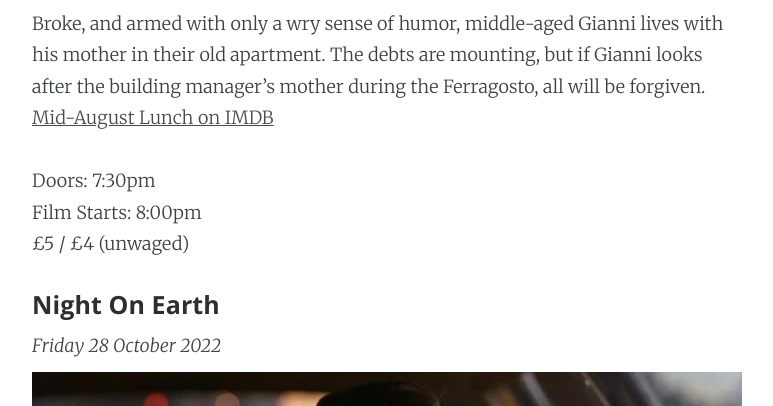
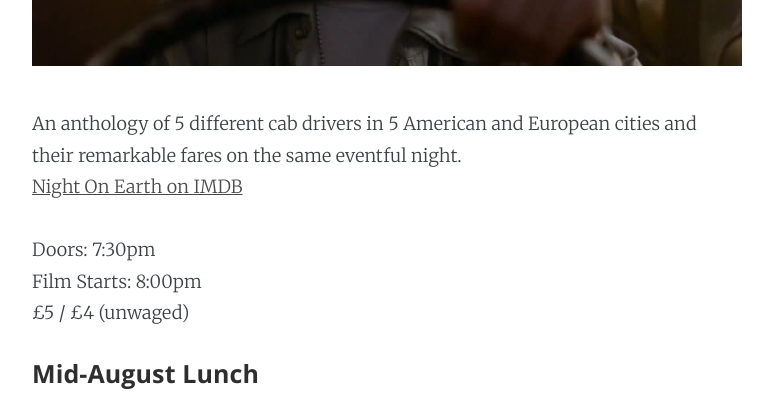
Before and after one commit to caprenter/shipley-film-society, a Jekyll site: the page built from index.md, in a window 1280 px wide and 900 px high, scrolled down 1546 px, cut to the strip 248-654 px from the top of the window. Shown: the whole strip, without its empty margins (253-1026 px from the left). Built offline with Jekyll 4.4.1, drawn with Linux system fonts in a browser that asks for light colours; nearby versions of some CDN libraries; comment, search, counter and statistics services are not loaded; some of the changed text lies outside the part shown.

Commit message:
Changes the first film. Fixes #43

```diff
--- a/_data/films.csv
+++ b/_data/films.csv
@@ -4,8 +4,8 @@ our-id,name,date,doors,start,price,discounted,link,certificate,image,Alt-text,yo
 ,To be confirmed,2023-01-27,,,5,4,,,,,,,
 8-women,8 Women,2022-12-16,19:30:00,20:00:00,5,4,https://www.imdb.com/title/tt0283832,15,resources/8women.jpg,"8 Women, François Ozon, 2002",https://www.youtube.com/embed/Fv8_fsEq_j0,"One murdered man, eight women, each seeming to be eager than the others to know the truth. Gimme, gimme, gimme some clues to make up my mind. And eventually enter the truth. Oh, thou cruel woman!","One murdered man, eight women, each seeming to be eager than the others to know the truth. Gimme, gimme, gimme some clues to make up my mind. And eventually enter the truth. Oh, thou cruel woman!"
 smoke,Smoke,2022-11-25,19:30:00,20:00:00,5,4,https://www.imdb.com/title/tt0114478/,15,resources/smoke.jpg,"Smoke, Wayne Wang, 1995",https://www.youtube.com/embed/E8eiFdoI5W0,Two brothers are taken by a father they only knew from a single photograph on a journey into the wilderness&hellip;,
-night_on_earth,Night On Earth,2022-10-28,19:30:00,20:00:00,5,4,https://www.imdb.com/title/tt0102536/,15,resources/nightonearth.jpg,"Night On Eart, Jim Jarmusch, 1991",https://www.youtube.com/embed/F1m6GlPyOSU,An anthology of 5 different cab drivers in 5 American and European cities and their remarkable fares on the same eventful night.,An anthology of 5 different cab drivers in 5 American and European cities and their remarkable fares on the same eventful night.
-mid-august-lunch,Mid-August Lunch,2022-09-23,19:30:00,20:00:00,5,4,https://www.imdb.com/title/tt1277728/,U,resources/midaugustlunch.jpg,"Mid-August Lunch, Gianni Di Gregorio, 2008 ",https://www.youtube.com/embed/OEmkappTLEM,"Broke, and armed with only a wry sense of humor, middle-aged Gianni lives with his mother in their old apartment. The debts are mounting, but if Gianni looks after the building manager's mother during the Ferragosto, all will be forgiven.","Broke, and armed with only a wry sense of humor, middle-aged Gianni lives with his mother in their old apartment. The debts are mounting, but if Gianni looks after the building manager's mother during the Ferragosto, all will be forgiven."
+night_on_earth,Night On Earth,2022-09-23,19:30:00,20:00:00,5,4,https://www.imdb.com/title/tt0102536/,15,resources/nightonearth.jpg,"Night On Earth, Jim Jarmusch, 1991",https://www.youtube.com/embed/F1m6GlPyOSU,An anthology of 5 different cab drivers in 5 American and European cities and their remarkable fares on the same eventful night.,An anthology of 5 different cab drivers in 5 American and European cities and their remarkable fares on the same eventful night.
+mid-august-lunch,Mid-August Lunch,2022-10-28,19:30:00,20:00:00,5,4,https://www.imdb.com/title/tt1277728/,U,resources/midaugustlunch.jpg,"Mid-August Lunch, Gianni Di Gregorio, 2008 ",https://www.youtube.com/embed/OEmkappTLEM,"Broke, and armed with only a wry sense of humor, middle-aged Gianni lives with his mother in their old apartment. The debts are mounting, but if Gianni looks after the building manager's mother during the Ferragosto, all will be forgiven.","Broke, and armed with only a wry sense of humor, middle-aged Gianni lives with his mother in their old apartment. The debts are mounting, but if Gianni looks after the building manager's mother during the Ferragosto, all will be forgiven."
 the_act_of_killing,The Act Of Killing,2017-02-10,19:30:00,20:00:00,4,3,https://www.imdb.com/title/tt2375605/,15,resources/actofkillingbackdrop.jpg,,https://www.youtube.com/embed/SD5oMxbMcHM,,
 aesthetica,Aesthetica,2019-09-06,19:30:00,20:00:00,4,3,,n/a,,,,,
 a_prophet,A Prophet,2015-10-09,19:30:00,20:00:00,4,3,,18,resources/aprophetbackdrop.jpg,,https://www.youtube.com/embed/YWmIpiEJ1ms?rel=0&amp;showinfo=0,,
--- a/index.md
+++ b/index.md
@@ -1,13 +1,13 @@
 ---
 layout: default
 title: Shipley Film Society
-cover: /assets/images/resources/midaugustlunch.jpg
-image-credit: Mid-August Lunch, Gianni Di Gregorio, 2008
+cover: /assets/images/resources/nightonearth.jpg
+image-credit: Night On Earth, Jim Jarmusch, 1991
 class: 'home-template'
 navigation: True
 logo: /assets/images/favicon_large.png
 current: home
-our-id: "mid-august-lunch"
+our-id: "night_on_earth"
 ---
 <!-- < default -->
 <!-- The tag above means - insert everything in this file into the [body] of the default.hbs template -->
```
